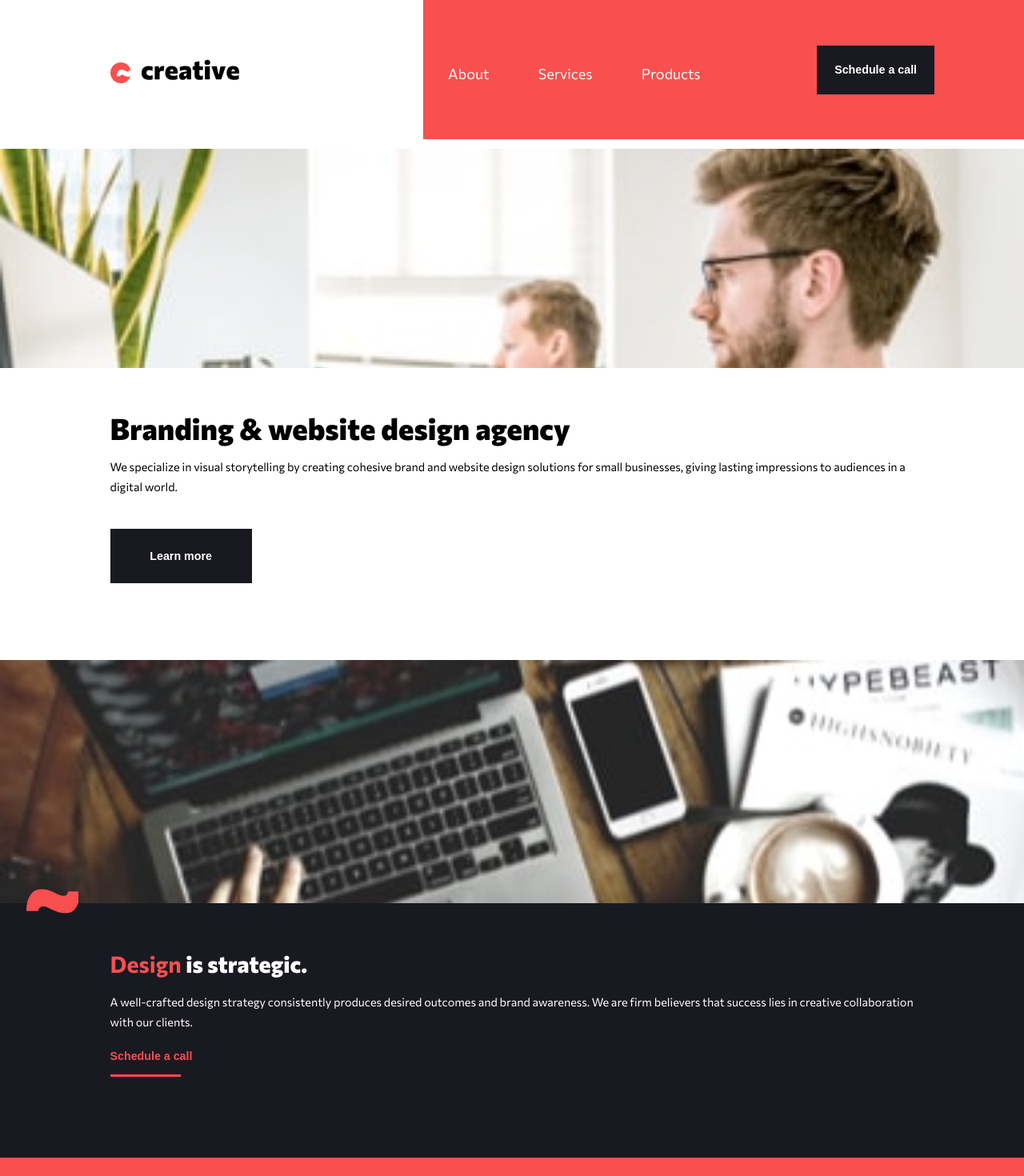
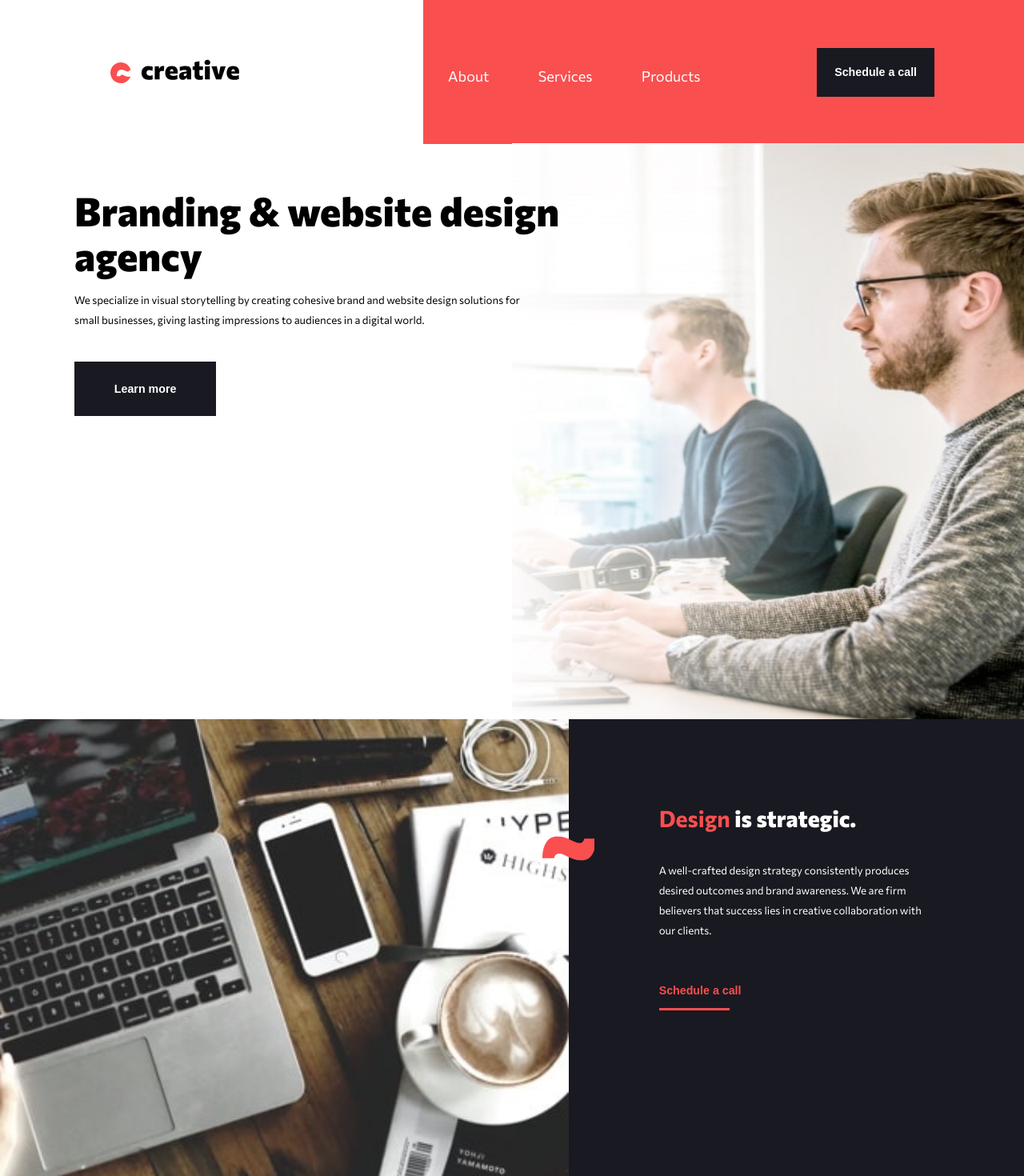
Before and after one commit to ChamuMutezva/creative-single-page-site-react, a React (Create React App) app: page / in a window 1280 px wide. Shown: the top 1470 px of the page at 80% size. Built offline with nearby package versions, Linux system fonts and the light colour scheme.

Commit message:
tablet nav section

```diff
--- a/src/App.css
+++ b/src/App.css
@@ -80,20 +80,23 @@ header {
 /* paragraph */
 .primary__summary,
 .secondary__summary {
-  font-size: 0.9rem;
+  font-size: 0.83rem;
   font-weight: 400;
   line-height: 25px;
 }
 
 @media screen and (min-width: 768px) {
+  header {
+    margin: 40px auto 33px;
+  }
   .navigation {
     top: -40px;
     left: 39%;
     width: 75%;
     display: flex;
     background-color: var(--red-bg);
-    padding-top: 42px;
-    padding-bottom: 42px;
+    padding-top: 45px;
+    padding-bottom: 45px;
   }
   .nav-toggle {
     position: relative;
@@ -117,6 +120,18 @@ header {
     width: 147px;
     margin: auto;
     background-color: var(--dark-bg);
+  }
+
+  /* Hero and primary section */
+  .hero__primary {
+    display: flex;
+    flex-direction: row-reverse;
+    position: relative;
+    flex-wrap: nowrap;
+  }
+
+  .secondary {
+    display: flex;
   }
 }
 
--- a/src/Main/Hero/HeroStyles.css
+++ b/src/Main/Hero/HeroStyles.css
@@ -5,3 +5,12 @@
   width: 100%;
   height: 34.2vh;
 }
+
+@media screen and (min-width: 680px) {
+  .heroImg {
+    background-image: url("../../assets/tablet/image-hero.jpg");
+    background-size: 100% 100%;
+    width: 50%;
+    height: 90vh;
+  }
+}
--- a/src/Main/Mainpage.js
+++ b/src/Main/Mainpage.js
@@ -8,8 +8,10 @@ import Projects from './Projects/Projects'
 const Main = () => {
     return (
         <>
-            <Hero />
-            <Primary />
+            <div className="hero__primary">
+                <Hero />
+                <Primary />
+            </div>
             <Secondary />
             <Promotional />
             <Projects />
--- a/src/Main/Primary/Primary.css
+++ b/src/Main/Primary/Primary.css
@@ -17,3 +17,22 @@
   margin-left: 0;
   padding: 26px;
 }
+
+@media screen and (min-width: 680px) {
+  .primary {
+    position: absolute;
+    left: 0px;
+    width: 51.5%;
+    margin-left: 70px;
+  }
+  .primary__details {
+    width: 93%;
+  }
+  .primary__heading {
+    font-size: 3.1rem;
+    line-height: 56px;
+  }
+  .primary__summary {
+    width: 91%;
+  }
+}
--- a/src/Main/Promotional/Promotional.js
+++ b/src/Main/Promotional/Promotional.js
@@ -5,7 +5,9 @@ const Promotional = () => {
     return (
         <div className="promotional">
             <div className="promotional__section">
-                <h3 className="promotional__heading">Our approach for creating a winning brand</h3>
+                <div className="promotional__heading__container">
+                    <h3 className="promotional__heading">Our approach for creating a winning brand</h3>
+                </div>
                 <div className="promotional__details">
                     <div className="promotional__all promotional__one">
                         <h4 className="promotional__title promotional__title__one">Brand strategy</h4>
--- a/src/Main/Secondary/Secondary.css
+++ b/src/Main/Secondary/Secondary.css
@@ -29,7 +29,7 @@
   font-weight: 800;
   padding-bottom: 15px;
 }
-.secondary__heading strong{
+.secondary__heading strong {
   color: var(--red-text);
 }
 .secondary__btn {
@@ -51,3 +51,25 @@
   background-color: var(--dark-bg);
   color: var(--white-text);
 }
+
+@media screen and (min-width: 680px) {
+  .secondary__img::before {
+    right: -65px;
+    top: 130px;
+  }
+  .secondary__img {
+    background-image: url("../../assets/tablet/image-strategic.jpg");
+    height: 100vh;
+  }
+  .secondary__info__text {
+    padding-top: 104px;
+    width: 60.5%;
+  }
+  .secondary__heading {
+    padding-bottom: 32px;
+    width: 85%;
+  }
+  .secondary__btn {
+    margin-top: 32px;
+  }
+}
```
Also changed, not shown: 1 other file (tests, documents, lock files or other folders). Lines whose indentation alone changed are shown as unchanged.
